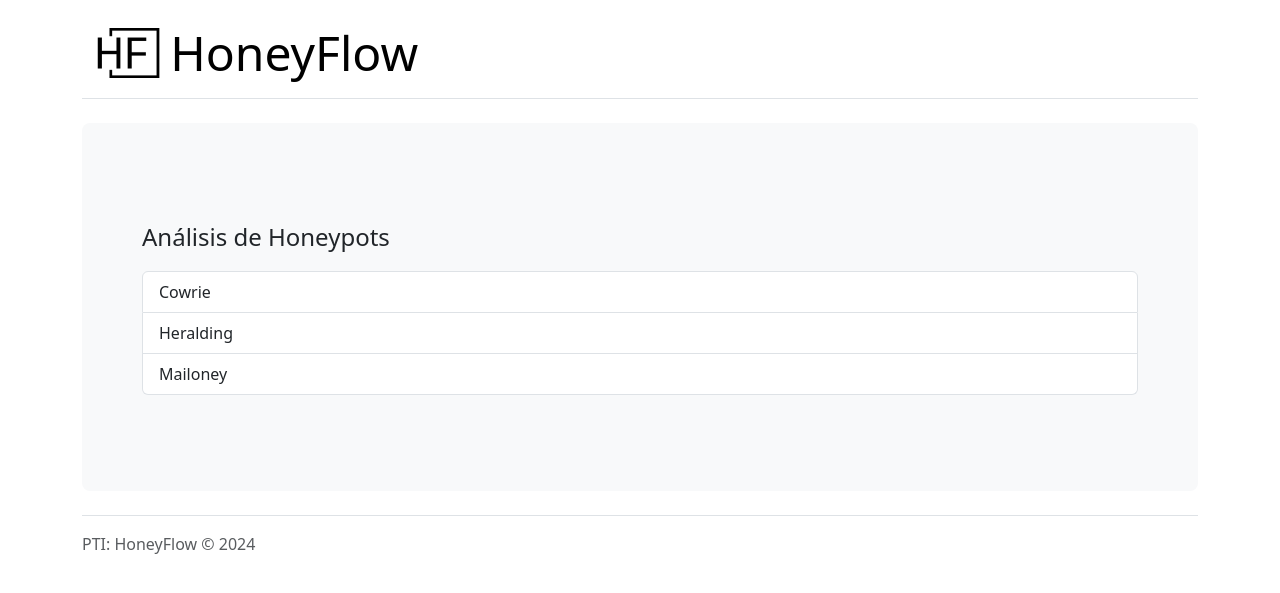
After one commit to marcelca02/Honeyflow, a Flask app: page /honeypots_analysis in a window 1280 px wide. The commit adds this page. Shown: the top 593 px of the page. Run offline with Flask 3, Linux system fonts and the light colour scheme.

Commit message:
cambios estructura show_attacks

```diff
--- a/server/app/routes.py
+++ b/server/app/routes.py
@@ -54,8 +54,20 @@ def stop_docker():
     else:
         return render_template('resultado_honeypot.html', deploy=False, exito=False)
 
-@app.route('/show_results')
-def show_results():
+@app.route('/honeypots_analysis')
+def honeypots_analysis():
+    # Lista de honeypots disponibles con sus nombres y rutas HTML asociadas
+    honeypots = [
+        {'name': 'Cowrie', 'html_route': 'show_results_cowrie'},
+        {'name': 'Heralding', 'html_route': 'show_results_heralding'},
+        {'name': 'Mailoney', 'html_route': 'show_results_mailoney'}
+        # Agrega más honeypots según sea necesario con sus nombres y rutas HTML correspondientes
+    ]
+
+    return render_template('honeypots_analysis.html', honeypots=honeypots)
+
+@app.route('/show_results_cowrie')
+def show_results_cowrie():
     # Ejecutar comando docker para copiar archivo JSON
     processo = subprocess.run(['docker', 'cp', 'cowrie:/home/cowrie/cowrie/var/log/cowrie/cowrie.json', 'app/data_analysis/cowrie/cowrie.json'])
 
@@ -101,8 +113,7 @@ def show_results():
                     if 'compCS'in d.keys():
                          dataframes[eventid].drop('compCS', axis=1, inplace=True)
                 # Render the template with the DataFrames
-                print(dataframes)
-                return render_template('show_results.html', dataframes=dataframes)
+                return render_template('show_results_cowrie.html', dataframes=dataframes)
             except json.JSONDecodeError as error:
                 print(f"Error al leer archivo JSON: {error}")
                 return "Error al leer archivo JSON", 500
@@ -116,3 +127,15 @@ def show_results():
         #Devuelve un código de estado HTTP 404 y un mensaje personalizado
     #else:
     #    return render_template('error.html'), 404
+
+@app.route('/show_results_heralding')
+def show_results_heralding():
+    return render_template('graficos_cowrie.html')
+
+@app.route('/show_results_mailoney')
+def show_results_mailoney():
+    return render_template('graficos_cowrie.html')
+
+@app.route('/graficos_cowrie')
+def graficos_cowrie():
+    return render_template('graficos_cowrie.html')
--- /dev/null
+++ b/server/app/templates/graficos_cowrie.html
@@ -0,0 +1 @@
+{% extends "base.html" %}
--- /dev/null
+++ b/server/app/templates/honeypots_analysis.html
@@ -0,0 +1,14 @@
+{% extends "base.html" %}
+
+{% block content %}
+<div class="p-5 mb-4 bg-body-tertiary rounded-3">
+  <div class="container-fluid py-5">
+    <p class="col-md-8 fs-4">Análisis de Honeypots</p>
+    <div class="list-group">
+      {% for honeypot in honeypots %}
+        <a href="{{ url_for(honeypot['html_route']) }}" class="list-group-item list-group-item-action">{{ honeypot['name'] }}</a>
+      {% endfor %}
+    </div>
+  </div>
+</div>
+{% endblock %}
--- a/server/app/templates/index.html
+++ b/server/app/templates/index.html
@@ -8,7 +8,7 @@
         <a href="{{ url_for('configurar_honeypots') }}"  class="btn btn-primary btn-lg" type="button">Configurar Honeypots</a>
        <!-- <a href="{{ url_for('deploy_honeypot') }}"  class="btn btn-primary btn-lg" type="button">Deploy Honeypot</a> -->
        <!-- <a href="{{ url_for('stop_honeypot') }}" class="btn btn-primary btn-lg" type="button">Stop Honeypot</a> -->
-        <a href="{{ url_for('show_results') }}" class="btn btn-primary btn-lg" type="button">Show Attacks</a>
+        <a href="{{ url_for('honeypots_analysis') }}" class="btn btn-primary btn-lg" type="button">Show Attacks</a>
       </div>
     </div>
 
```
Also changed, not shown: server/app/templates/show_results.html (deleted, +0 -73 lines).
